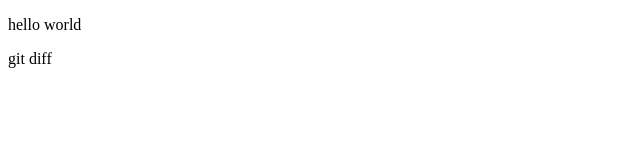
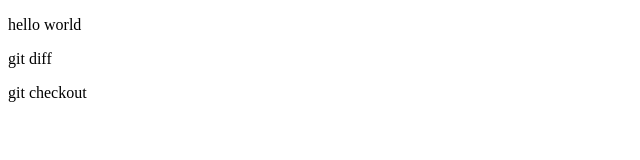
Before and after one commit to nihonnzinn/gitPractice, a plain HTML site: page index.html in a window 1280 px wide. Shown: the whole page, without its empty margins (0-640 px from the left). Drawn offline with Linux system fonts and the light colour scheme.

Commit message:
seven commit

```diff
--- a/index.html
+++ b/index.html
@@ -7,5 +7,6 @@
 <body>
     <p>hello world</p>
     <p>git diff</p>
+    <P>git checkout</P>
 </body>
 </html>
```
